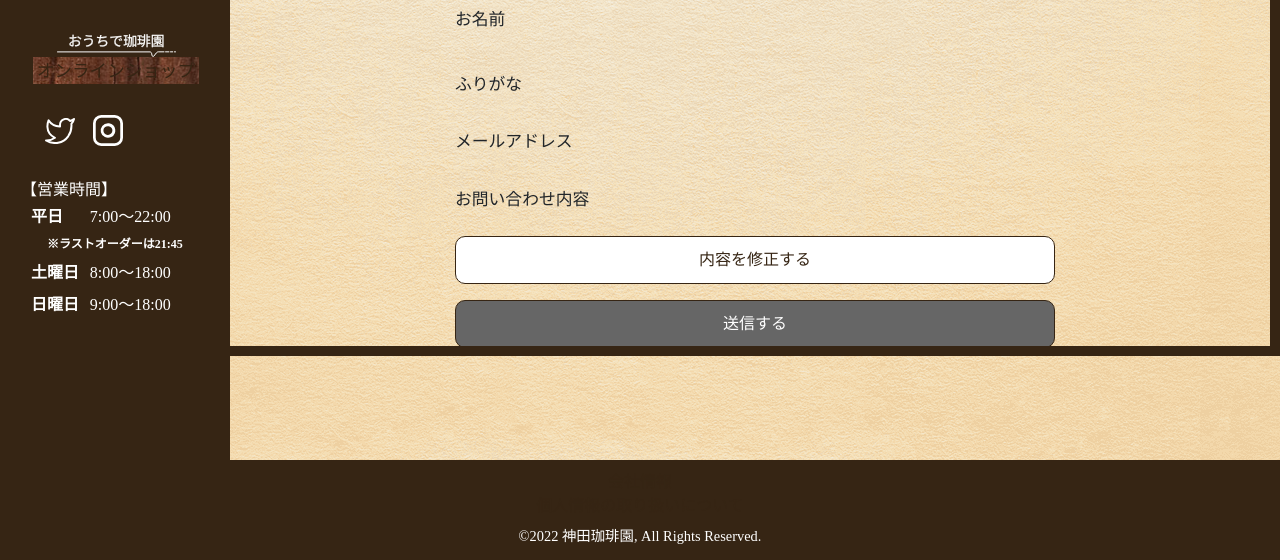
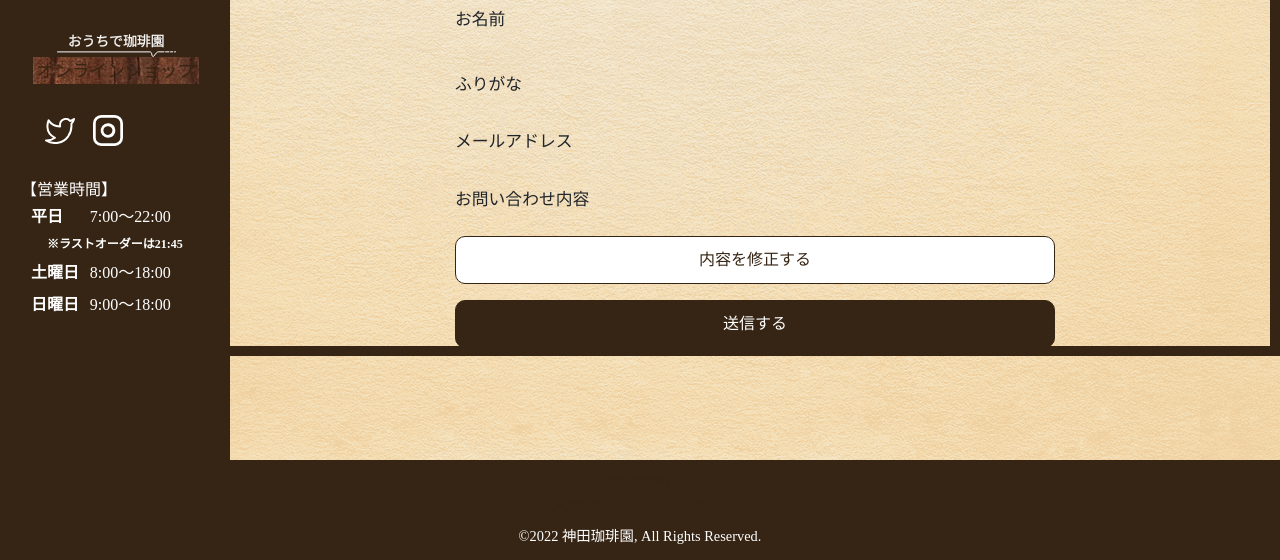
Before and after one commit to mist-solution/discava_kanda-coffee-en, a PHP site: page /contact/confirm.php in a window 1280 px wide. Shown: the part 444-1004 px from the top of the page. Run offline with PHP 8.4, Linux system fonts and the light colour scheme; data that the repository does not hold is empty; some web fonts are replaced.

Commit message:
修正版　3/30 18:20 テスト環境

```diff
--- a/about.html
+++ b/about.html
@@ -12,7 +12,7 @@
     <!-- Bootstrap Javascript(jQuery含む) -->
     <script  src="https://code.jquery.com/jquery-3.6.0.js"integrity="sha256H+K7U5CnXl1h5ywQfKtSj8PCmoN9aaq30gDh27Xc0jk="crossorigin="anonymous"></script>
     <script src="https://cdnjs.cloudflare.com/ajax/libs/popper.js/1.14.3/umd/popper.min.js" integrity="sha384-ZMP7rVo3mIykV+2+9J3UJ46jBk0WLaUAdn689aCwoqbBJiSnjAK/l8WvCWPIPm49" crossorigin="anonymous"></script>
-    <script src="https://stackpath.bootstrapcdn.com/bootstrap/4.1.3/js/bootstrap.min.js" integrity="sha384-ChfqqxuZUCnJSK3+MXmPNIyE6ZbWh2IMqE241rYiqJxyMiZ6OW/JmZQ5stwEULTy" crossorigin="anonymous"></script>    <style></style>
+    <script src="https://stackpath.bootstrapcdn.com/bootstrap/4.1.3/js/bootstrap.min.js" integrity="sha384-ChfqqxuZUCnJSK3+MXmPNIyE6ZbWh2IMqE241rYiqJxyMiZ6OW/JmZQ5stwEULTy" crossorigin="anonymous"></script>
     <link rel="stylesheet" href="stylesheet/style.css">
     <script src="js/main.js"></script>
     <link rel=”icon” href="top_pic/faviconV2.ico">
--- a/contact/confirm.php
+++ b/contact/confirm.php
@@ -146,7 +146,7 @@ if (isset($_POST["submit"])) {
                         </legend>
                     </fieldset>
                     <input class="Contact__btn--2" type="button" value="内容を修正する" onclick="history.back(-1)">
-                    <button class="Contact__btn" type="submit" name="submit">送信する</button>
+                    <button class="Contact__btn2" type="submit" name="submit">送信する</button>
                 </form>
                 <p class="pagetop">
                     <script>
--- a/contact/index.php
+++ b/contact/index.php
@@ -12,7 +12,7 @@
     <!-- Bootstrap Javascript(jQuery含む) -->
     <script  src="https://code.jquery.com/jquery-3.6.0.js"integrity="sha256H+K7U5CnXl1h5ywQfKtSj8PCmoN9aaq30gDh27Xc0jk="crossorigin="anonymous"></script>
     <script src="https://cdnjs.cloudflare.com/ajax/libs/popper.js/1.14.3/umd/popper.min.js" integrity="sha384-ZMP7rVo3mIykV+2+9J3UJ46jBk0WLaUAdn689aCwoqbBJiSnjAK/l8WvCWPIPm49" crossorigin="anonymous"></script>
-    <script src="https://stackpath.bootstrapcdn.com/bootstrap/4.1.3/js/bootstrap.min.js" integrity="sha384-ChfqqxuZUCnJSK3+MXmPNIyE6ZbWh2IMqE241rYiqJxyMiZ6OW/JmZQ5stwEULTy" crossorigin="anonymous"></script>    <style></style>
+    <script src="https://stackpath.bootstrapcdn.com/bootstrap/4.1.3/js/bootstrap.min.js" integrity="sha384-ChfqqxuZUCnJSK3+MXmPNIyE6ZbWh2IMqE241rYiqJxyMiZ6OW/JmZQ5stwEULTy" crossorigin="anonymous"></script>
     <link rel="stylesheet" href="../stylesheet/style.css">
     <script src="../js/main.js"></script>
         <!-- OGP -->
--- a/contact/thanks.php
+++ b/contact/thanks.php
@@ -12,7 +12,7 @@
     <!-- Bootstrap Javascript(jQuery含む) -->
     <script  src="https://code.jquery.com/jquery-3.6.0.js"integrity="sha256H+K7U5CnXl1h5ywQfKtSj8PCmoN9aaq30gDh27Xc0jk="crossorigin="anonymous"></script>
     <script src="https://cdnjs.cloudflare.com/ajax/libs/popper.js/1.14.3/umd/popper.min.js" integrity="sha384-ZMP7rVo3mIykV+2+9J3UJ46jBk0WLaUAdn689aCwoqbBJiSnjAK/l8WvCWPIPm49" crossorigin="anonymous"></script>
-    <script src="https://stackpath.bootstrapcdn.com/bootstrap/4.1.3/js/bootstrap.min.js" integrity="sha384-ChfqqxuZUCnJSK3+MXmPNIyE6ZbWh2IMqE241rYiqJxyMiZ6OW/JmZQ5stwEULTy" crossorigin="anonymous"></script>    <style></style>
+    <script src="https://stackpath.bootstrapcdn.com/bootstrap/4.1.3/js/bootstrap.min.js" integrity="sha384-ChfqqxuZUCnJSK3+MXmPNIyE6ZbWh2IMqE241rYiqJxyMiZ6OW/JmZQ5stwEULTy" crossorigin="anonymous"></script>
     <link rel="stylesheet" href="../stylesheet/style.css">
     <script src="../js/main.js"></script>
         <!-- OGP -->
--- a/gallery.html
+++ b/gallery.html
@@ -12,7 +12,7 @@
     <!-- Bootstrap Javascript(jQuery含む) -->
     <script  src="https://code.jquery.com/jquery-3.6.0.js"integrity="sha256H+K7U5CnXl1h5ywQfKtSj8PCmoN9aaq30gDh27Xc0jk="crossorigin="anonymous"></script>
     <script src="https://cdnjs.cloudflare.com/ajax/libs/popper.js/1.14.3/umd/popper.min.js" integrity="sha384-ZMP7rVo3mIykV+2+9J3UJ46jBk0WLaUAdn689aCwoqbBJiSnjAK/l8WvCWPIPm49" crossorigin="anonymous"></script>
-    <script src="https://stackpath.bootstrapcdn.com/bootstrap/4.1.3/js/bootstrap.min.js" integrity="sha384-ChfqqxuZUCnJSK3+MXmPNIyE6ZbWh2IMqE241rYiqJxyMiZ6OW/JmZQ5stwEULTy" crossorigin="anonymous"></script>    <style></style>
+    <script src="https://stackpath.bootstrapcdn.com/bootstrap/4.1.3/js/bootstrap.min.js" integrity="sha384-ChfqqxuZUCnJSK3+MXmPNIyE6ZbWh2IMqE241rYiqJxyMiZ6OW/JmZQ5stwEULTy" crossorigin="anonymous"></script>
     <link rel="stylesheet" href="stylesheet/style.css?v=2">
     <script src="js/main.js"></script>
     <link rel=”icon” href="top_pic/faviconV2.ico">
--- a/menu.html
+++ b/menu.html
@@ -11,7 +11,7 @@
     <link rel="stylesheet" href="https://stackpath.bootstrapcdn.com/bootstrap/4.1.3/css/bootstrap.min.css" integrity="sha384-MCw98/SFnGE8fJT3GXwEOngsV7Zt27NXFoaoApmYm81iuXoPkFOJwJ8ERdknLPMO" crossorigin="anonymous">
     <!-- Bootstrap Javascript(jQuery含む) -->
     <script  src="https://code.jquery.com/jquery-3.6.0.js"integrity="sha256H+K7U5CnXl1h5ywQfKtSj8PCmoN9aaq30gDh27Xc0jk="crossorigin="anonymous"></script>
-    <script src="https://stackpath.bootstrapcdn.com/bootstrap/4.1.3/js/bootstrap.min.js" integrity="sha384-ChfqqxuZUCnJSK3+MXmPNIyE6ZbWh2IMqE241rYiqJxyMiZ6OW/JmZQ5stwEULTy" crossorigin="anonymous"></script>    <style></style>
+    <script src="https://stackpath.bootstrapcdn.com/bootstrap/4.1.3/js/bootstrap.min.js" integrity="sha384-ChfqqxuZUCnJSK3+MXmPNIyE6ZbWh2IMqE241rYiqJxyMiZ6OW/JmZQ5stwEULTy" crossorigin="anonymous"></script>
     <link rel="stylesheet" href="stylesheet/style.css?v=2">
     <script src="js/main.js"></script>
         <!-- OGP -->
--- a/news/index.html
+++ b/news/index.html
@@ -12,7 +12,7 @@
     <!-- Bootstrap Javascript(jQuery含む) -->
     <script src="https://code.jquery.com/jquery-3.3.1.slim.min.js" integrity="sha384-q8i/X+965DzO0rT7abK41JStQIAqVgRVzpbzo5smXKp4YfRvH+8abtTE1Pi6jizo" crossorigin="anonymous"></script>
     <script src="https://cdnjs.cloudflare.com/ajax/libs/popper.js/1.14.3/umd/popper.min.js" integrity="sha384-ZMP7rVo3mIykV+2+9J3UJ46jBk0WLaUAdn689aCwoqbBJiSnjAK/l8WvCWPIPm49" crossorigin="anonymous"></script>
-    <script src="https://stackpath.bootstrapcdn.com/bootstrap/4.1.3/js/bootstrap.min.js" integrity="sha384-ChfqqxuZUCnJSK3+MXmPNIyE6ZbWh2IMqE241rYiqJxyMiZ6OW/JmZQ5stwEULTy" crossorigin="anonymous"></script>    <style></style>
+    <script src="https://stackpath.bootstrapcdn.com/bootstrap/4.1.3/js/bootstrap.min.js" integrity="sha384-ChfqqxuZUCnJSK3+MXmPNIyE6ZbWh2IMqE241rYiqJxyMiZ6OW/JmZQ5stwEULTy" crossorigin="anonymous"></script>
     <link rel="stylesheet" href="../stylesheet/style.css?V=2">
     <script src="../js/main.js"></script>
     <!-- OGP -->
--- a/stylesheet/style.css
+++ b/stylesheet/style.css
@@ -1654,6 +1654,15 @@ textarea{
   border: #362514 solid 1px;
   font-size:1em;
 }
+.Contact__btn2 {
+  width: 100%;
+  height: 3em;
+  background-color: #362514;
+  color: #fff;
+  border-radius: 10px;
+  border: #362514 solid 1px;
+  font-size: 1em;
+}
 .Contact__btn--2{
   width:100%;
   height:3em;
```
